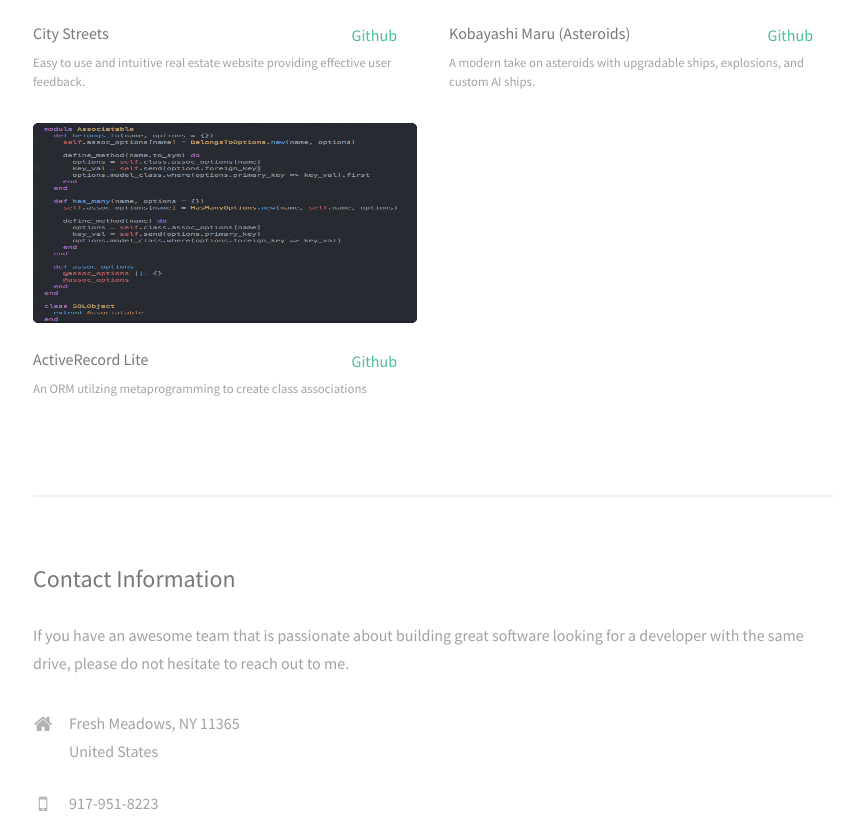
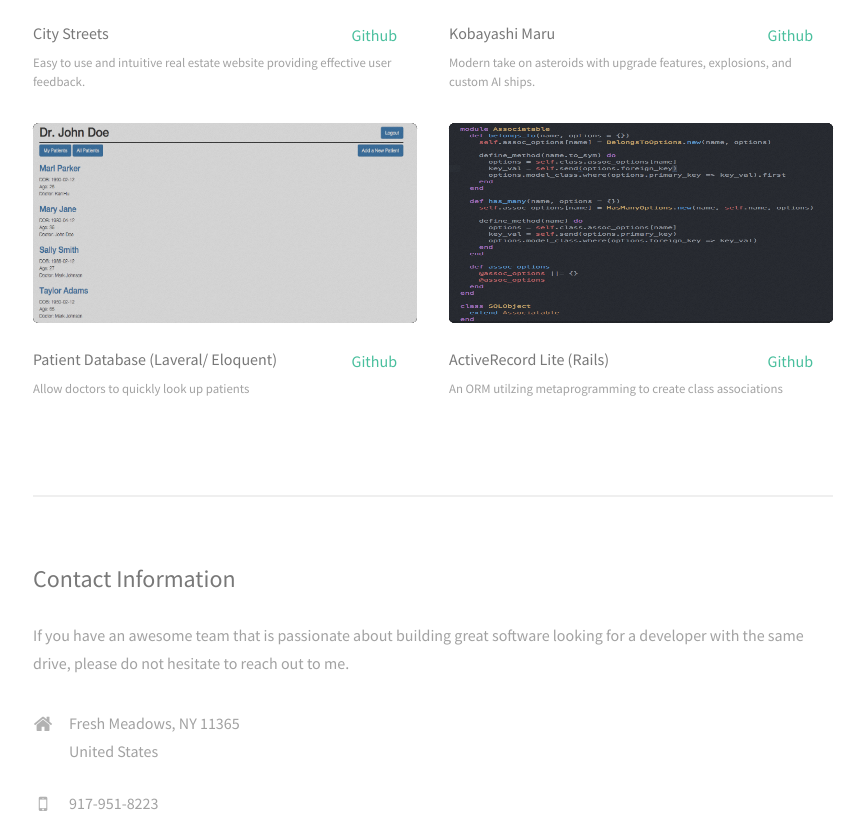
Before and after one commit to WillLiang918/WillLiang918.github.io, a plain HTML site: page index.html in a window 1280 px wide. Shown: the part 1309-2130 px from the top of the page, without its empty margins (399-1264 px from the left). Drawn offline with Linux system fonts and the light colour scheme.

Commit message:
Add Patient Database project.

```diff
--- a/index.html
+++ b/index.html
@@ -72,17 +72,28 @@
 									<video src="images/gameplay.mov" autoplay loop></video>
 								</a>
 								<a class="github" href="https://github.com/WillLiang918/asteroids_game">Github</a>
-								<h3>Kobayashi Maru (Asteroids)</h3>
+								<h3>Kobayashi Maru</h3>
 
-								<p>A modern take on asteroids with upgradable ships, explosions, and custom AI ships.</p>
+								<p>Modern take on asteroids with upgrade features, explosions, and custom AI ships.</p>
 							</article>
+
+							<article class="6u 12u$(xsmall) work-item">
+								<figure class="image fit thumb">
+									<a href="https://github.com/WillLiang918/patient_database" class="image fit thumb">
+										<img src="images/patient_database_screenshot.png" alt="" /></a>
+								</figure>
+									<a class="github" href="https://github.com/WillLiang918/patient_database">Github</a>
+								<h3>Patient Database (Laveral/ Eloquent)</h3>
+								<p>Allow doctors to quickly look up patients</p>
+							</article>
+
 							<article class="6u 12u$(xsmall) work-item">
 								<figure class="image fit thumb">
 									<a href="https://github.com/WillLiang918/activerecord_lite/tree/master/active_record_lite" class="image fit thumb">
 										<img src="images/active_record_screenshot.png" alt="" /></a>
 								</figure>
 									<a class="github" href="https://github.com/WillLiang918/activerecord_lite/tree/master/active_record_lite">Github</a>
-								<h3>ActiveRecord Lite</h3>
+								<h3>ActiveRecord Lite (Rails)</h3>
 								<p>An ORM utilzing metaprogramming to create class associations</p>
 							</article>
 						</div>
```
Also changed, not shown: images/patient_database_screenshot.png (added).
